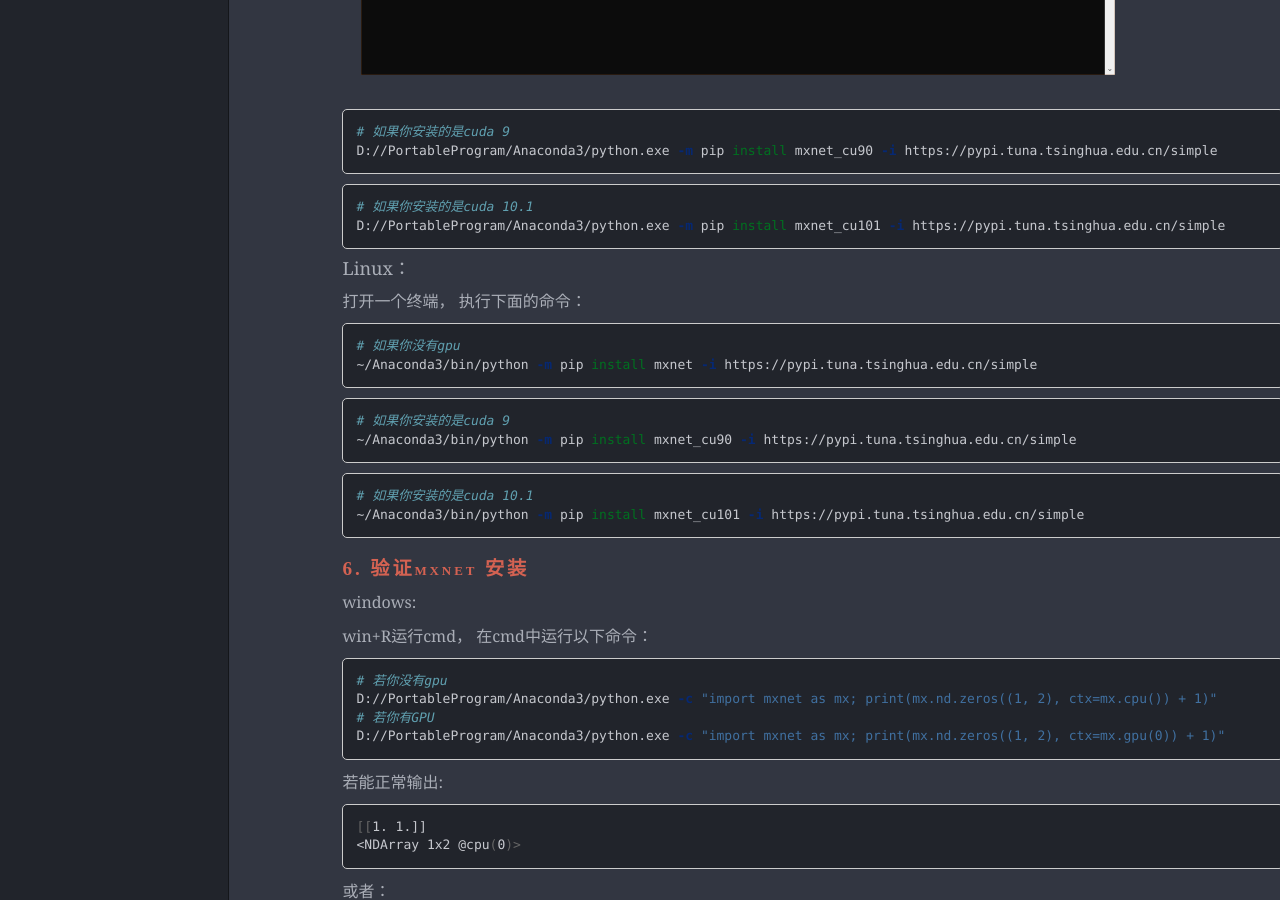
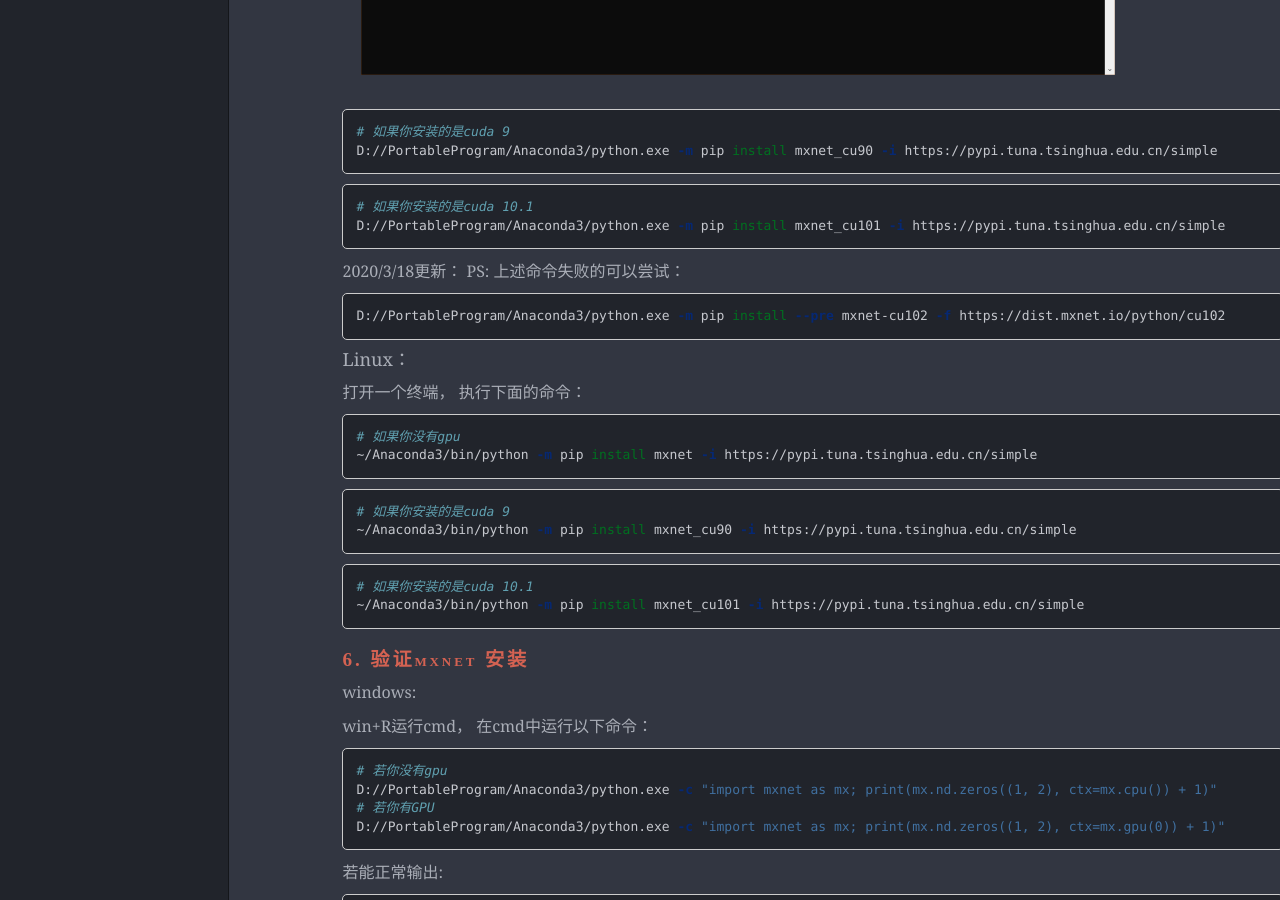
Before and after one commit to kohillyang/kohillyang, a Jekyll site: the page built from _posts/essaies/mxnet/install_tutorial/2019-12-30-mxnet.md, in a window 1280 px wide and 900 px high, scrolled down 7543 px. Built offline with Jekyll 4.4.1, drawn with Linux system fonts in a browser that asks for light colours; comment, search, counter and statistics services are not loaded.

Commit message:
mxnet install

````diff
--- a/_posts/essaies/mxnet/install_tutorial/2019-12-30-mxnet.md
+++ b/_posts/essaies/mxnet/install_tutorial/2019-12-30-mxnet.md
@@ -152,7 +152,12 @@
 # 如果你安装的是cuda 10.1
 D://PortableProgram/Anaconda3/python.exe -m pip install mxnet_cu101 -i https://pypi.tuna.tsinghua.edu.cn/simple
 ```
+2020/3/18更新：
+PS: 上述命令失败的可以尝试：
 
+```bash
+D://PortableProgram/Anaconda3/python.exe -m pip install --pre mxnet-cu102 -f https://dist.mxnet.io/python/cu102
+```
 #### Linux：
 打开一个终端， 执行下面的命令：
 ```bash
````
